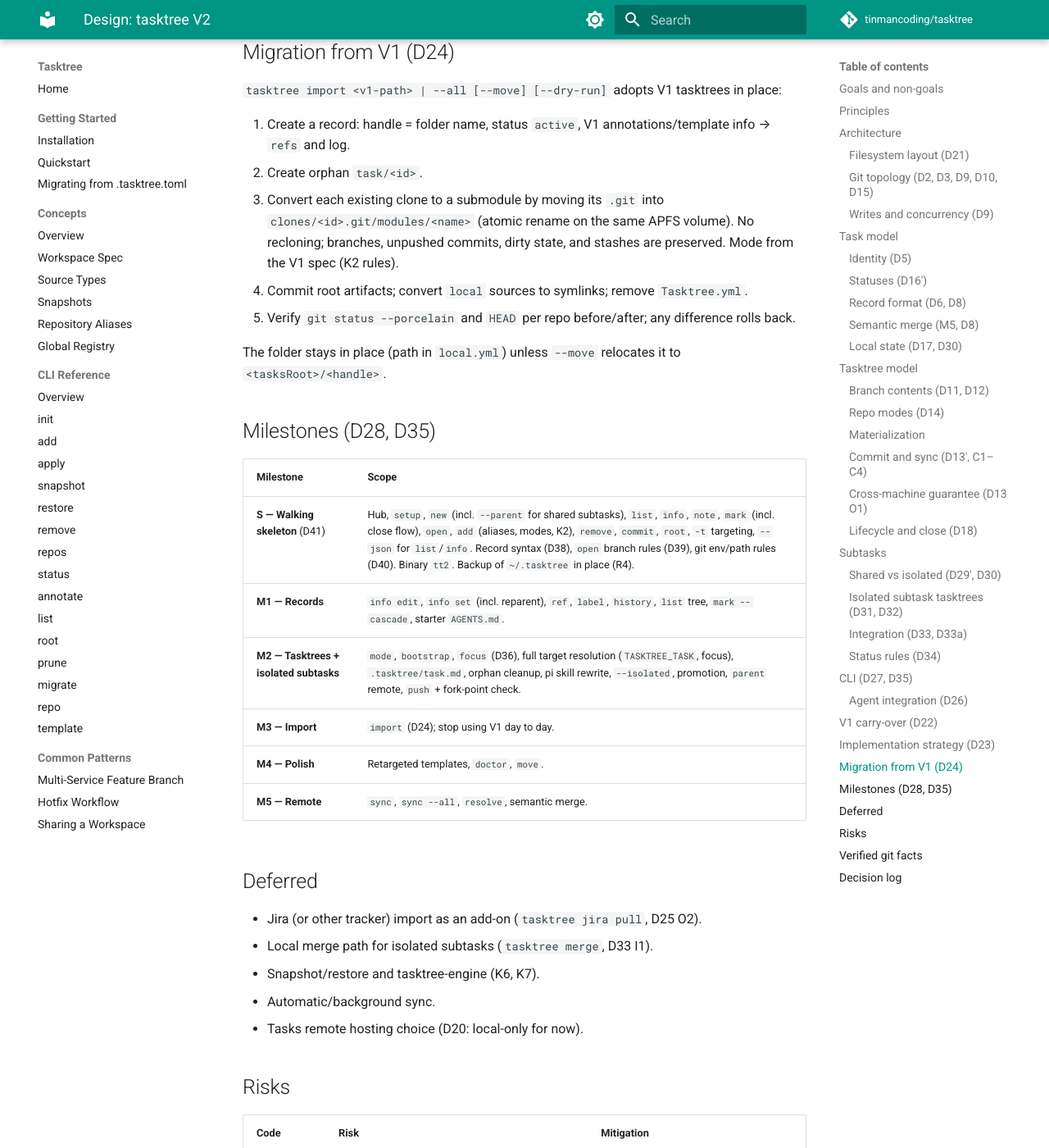
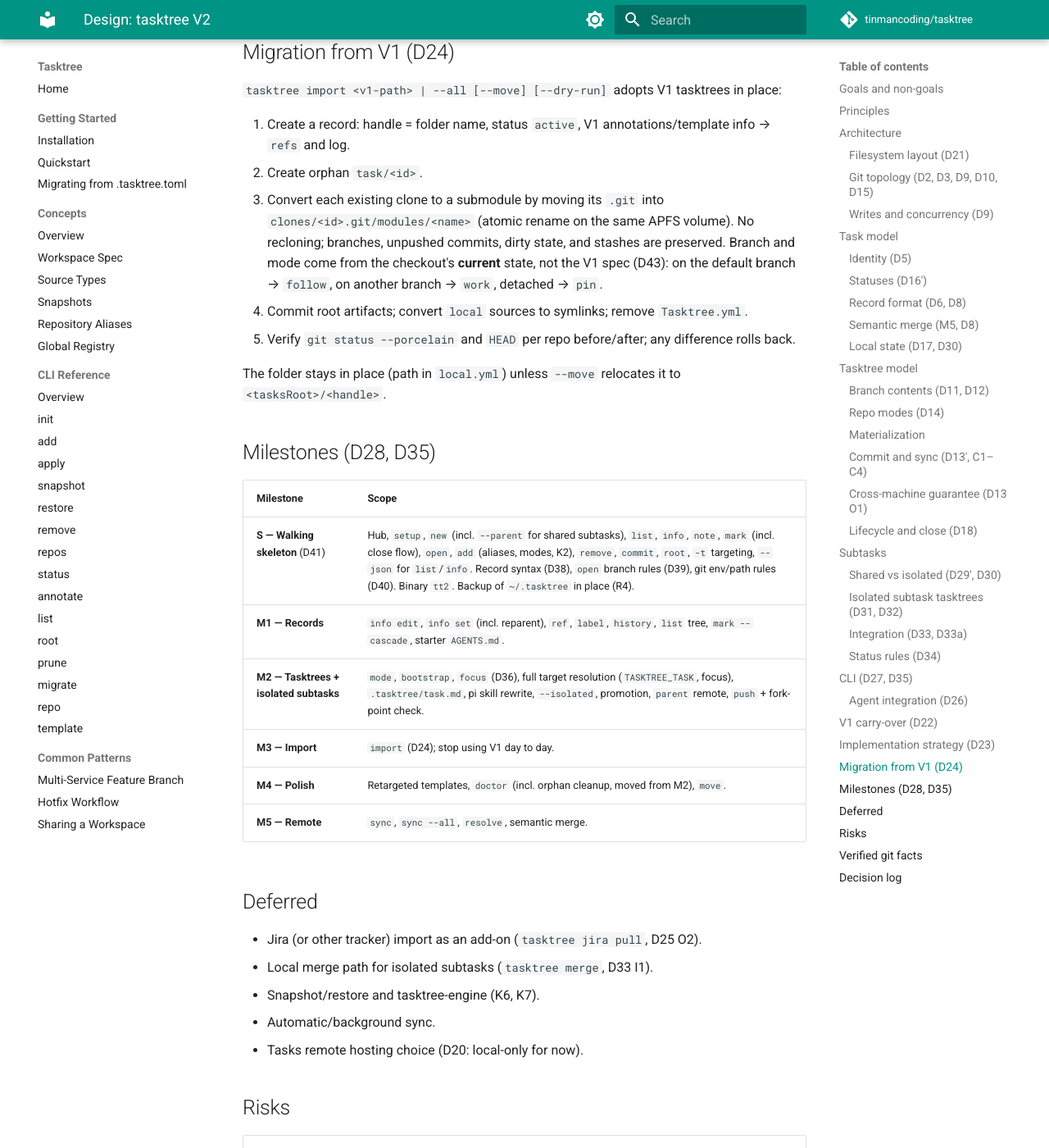
Before and after one commit to tinmancoding/tasktree, an MkDocs documentation site: the page built from docs/design/tasktree-v2.md, in a window 1280 px wide and 1400 px high, scrolled down 12799 px. Shown: the whole window at 82% size. Built offline with MkDocs 1.6.1 and Material for MkDocs 9.7.7, drawn with Linux system fonts in a browser that asks for light colours; comment, search, counter and statistics services are not loaded; some of the changed text lies outside the part shown.

Commit message:
docs: import mode from live state, orphan cleanup in M4

```diff
--- a/docs/design/tasktree-v2.md
+++ b/docs/design/tasktree-v2.md
@@ -1,6 +1,6 @@
 # Design: tasktree V2
 
-Status: **Accepted** (design interview, decisions D1–D42)
+Status: **Accepted** (design interview, decisions D1–D43)
 Supersedes: the workspace-centric V1 model (`Tasktree.yml` + plain folders + registry)
 
 V2 turns tasktree into a single personal tool for **task management + multi-repo workspace
@@ -471,8 +471,9 @@ Targeting: inside a tasktree, commands act on its task (see target resolution);
 2. Create orphan `task/<id>`.
 3. Convert each existing clone to a submodule by moving its `.git` into
    `clones/<id>.git/modules/<name>` (atomic rename on the same APFS volume). No recloning;
-   branches, unpushed commits, dirty state, and stashes are preserved. Mode from the V1 spec
-   (K2 rules).
+   branches, unpushed commits, dirty state, and stashes are preserved. Branch and mode come from
+   the checkout's **current** state, not the V1 spec (D43): on the default branch → `follow`,
+   on another branch → `work`, detached → `pin`.
 4. Commit root artifacts; convert `local` sources to symlinks; remove `Tasktree.yml`.
 5. Verify `git status --porcelain` and `HEAD` per repo before/after; any difference rolls back.
 
@@ -485,9 +486,9 @@ The folder stays in place (path in `local.yml`) unless `--move` relocates it to
 |---|---|
 | **S — Walking skeleton** (D41) | Hub, `setup`, `new` (incl. `--parent` for shared subtasks), `list`, `info`, `note`, `mark` (incl. close flow), `open`, `add` (aliases, modes, K2), `remove`, `commit`, `root`, `-t` targeting, `--json` for `list`/`info`. Record syntax (D38), `open` branch rules (D39), git env/path rules (D40). Binary `tt2`. Backup of `~/.tasktree` in place (R4). |
 | **M1 — Records** | `info edit`, `info set` (incl. reparent), `ref`, `label`, `history`, `list` tree, `mark --cascade`, starter `AGENTS.md`. |
-| **M2 — Tasktrees + isolated subtasks** | `mode`, `bootstrap`, `focus` (D36), full target resolution (`TASKTREE_TASK`, focus), `.tasktree/task.md`, orphan cleanup, pi skill rewrite, `--isolated`, promotion, `parent` remote, `push` + fork-point check. |
+| **M2 — Tasktrees + isolated subtasks** | `mode`, `bootstrap`, `focus` (D36), full target resolution (`TASKTREE_TASK`, focus), `.tasktree/task.md`, pi skill rewrite, `--isolated`, promotion, `parent` remote, `push` + fork-point check. |
 | **M3 — Import** | `import` (D24); stop using V1 day to day. |
-| **M4 — Polish** | Retargeted templates, `doctor`, `move`. |
+| **M4 — Polish** | Retargeted templates, `doctor` (incl. orphan cleanup, moved from M2), `move`. |
 | **M5 — Remote** | `sync`, `sync --all`, `resolve`, semantic merge. |
 
 ## Deferred
@@ -575,3 +576,4 @@ Checked against git 2.53.0:
 | D40 | Never export `GIT_*`; strip inherited repository-context `GIT_*` (`git rev-parse --local-env-vars`) for child processes, keep auth/transport vars; rewrite submodule paths to absolute |
 | D41 | Walking-skeleton milestone S precedes M1; M1/M2 reduced accordingly |
 | D42 | Development binary is `tt2` (revises D37); `tt` stays the V1 alias |
+| D43 | `import` derives branch and mode from each checkout's current state, not the V1 spec; orphan cleanup moves from M2 to M4 (`doctor`); M3 rollout: dry-run → backup → one small workspace → `--all` |
```
